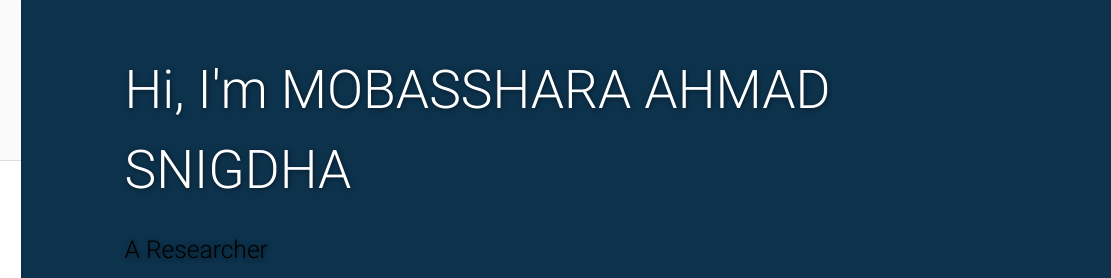
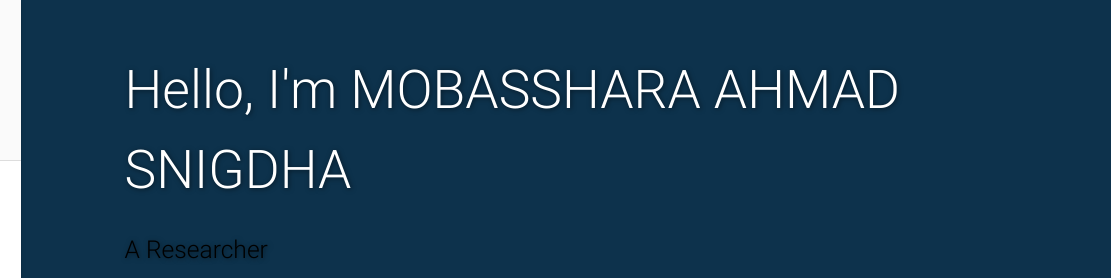
Before and after one commit to MAhmadS17/MAhmadS17.github.io, a plain HTML site: page index.html in a window 1280 px wide. Shown: the top 278 px of the page, 169-1280 px from the left. Drawn offline with nearby package versions, Linux system fonts and the light colour scheme.

Commit message:
Update index.html

```diff
--- a/index.html
+++ b/index.html
@@ -286,9 +286,9 @@
 
                 <div class="caption">
 
-                  <!--h2>Hi, I'm <span class="teal">MOBASSHARA AHMAD SNIGDHA</span></h2-->
+                  <!--h2>Hello, I'm <span class="teal">MOBASSHARA AHMAD SNIGDHA</span></h2-->
 
-                <h2>Hi, I'm MOBASSHARA AHMAD SNIGDHA</h2>
+                <h2>Hello, I'm MOBASSHARA AHMAD SNIGDHA</h2>
 
 
                   <!--h5 style="color:#fff">A <span class="typing" style="font-weight: 300; color:#004d40"></span></h5-->
```
